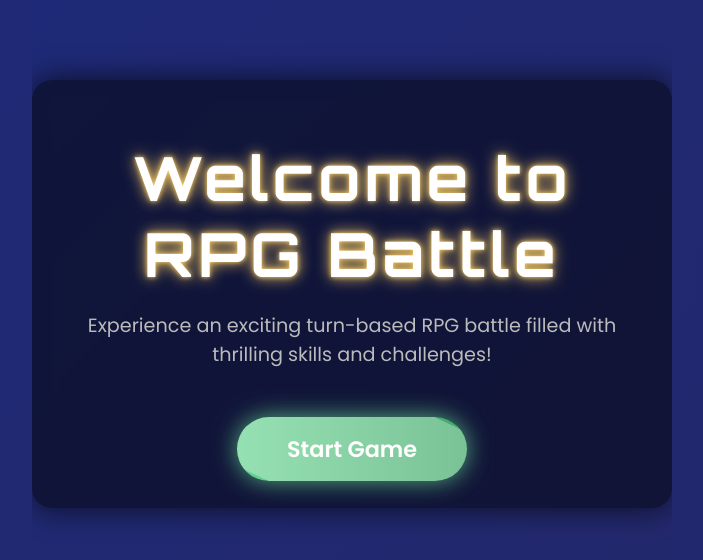
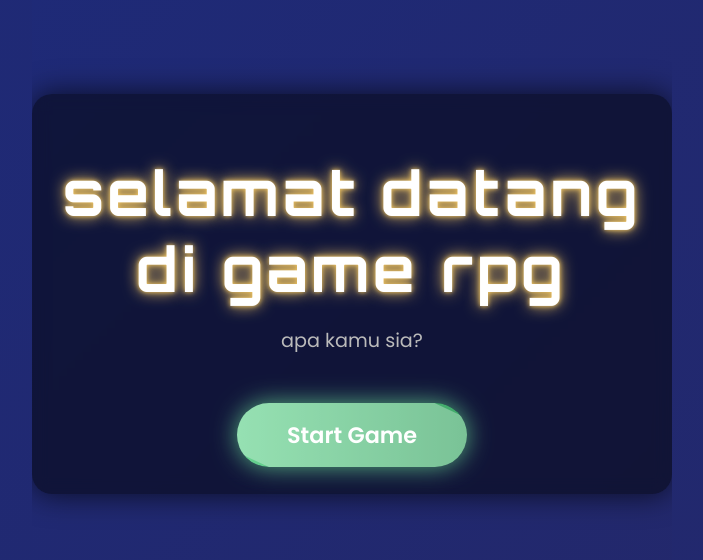
Before and after one commit to eppoteck/game, a plain HTML site: page index.html in a window 1280 px wide. Shown: the part 106-666 px from the top of the page, without its empty margins (288-991 px from the left). Drawn offline with Linux system fonts and the light colour scheme.

Commit message:
Update index.html

```diff
--- a/index.html
+++ b/index.html
@@ -160,8 +160,8 @@
 </head>
 <body>
   <div class="container" role="main" aria-label="Homepage">
-    <h1>Welcome to RPG Battle</h1>
-    <p>Experience an exciting turn-based RPG battle filled with thrilling skills and challenges!</p>
+    <h1>selamat datang di game rpg</h1>
+    <p>apa kamu sia?</p>
     <a href="game.html" class="button" aria-label="Start the RPG Battle Game">Start Game</a>
   </div>
   <div class="bubble"></div>
```
